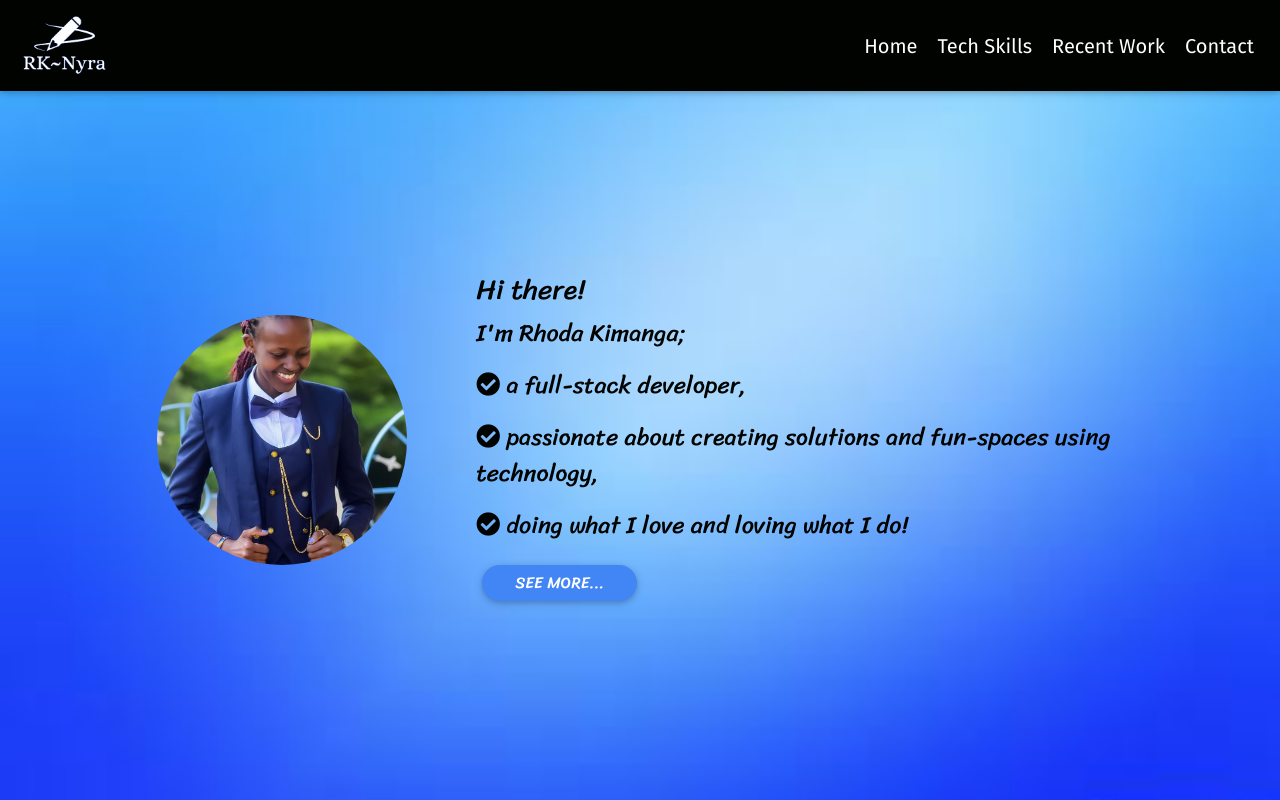
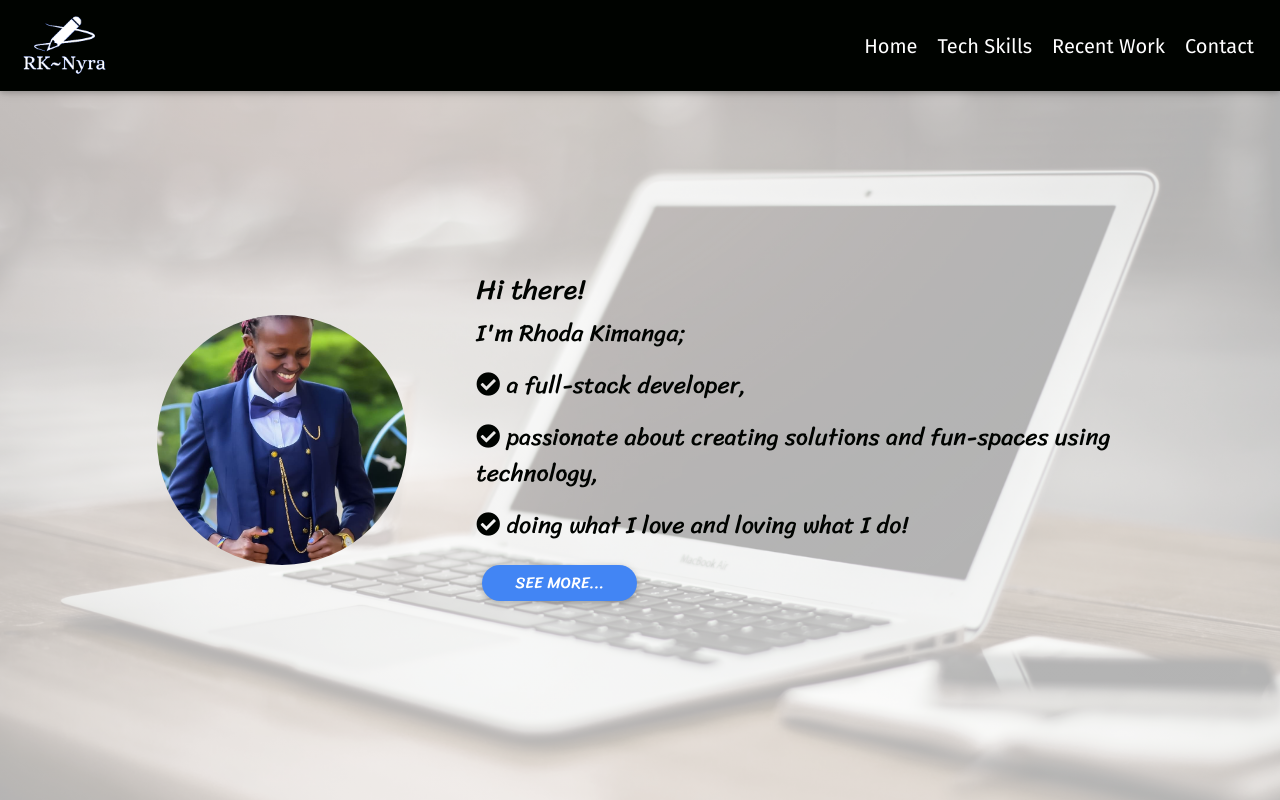
Before and after one commit to rknyra/rk-portfolio-update, an Angular app: page / in a window 1280 px wide. Shown: the top 800 px of the page. Built offline with nearby package versions, Linux system fonts and the light colour scheme; a web font is replaced by a local one; what angular-bootstrap-md would draw is missing.

Commit message:
change the homepage section's background

```diff
--- a/src/app/home/home.component.css
+++ b/src/app/home/home.component.css
@@ -6,7 +6,7 @@
     /*font-family: 'Sriracha', cursive; */
 
 .home {
-    background-image: url(src/assets/images/bluebg4.jpeg);
+    background-image:linear-gradient(rgba(255,255,255,0.7), rgba(255,255,255,0.7)), url(src/assets/images/BgOne.jpg);
     background-size: cover;
     background-repeat: no-repeat;
     height: 100vh;
```
